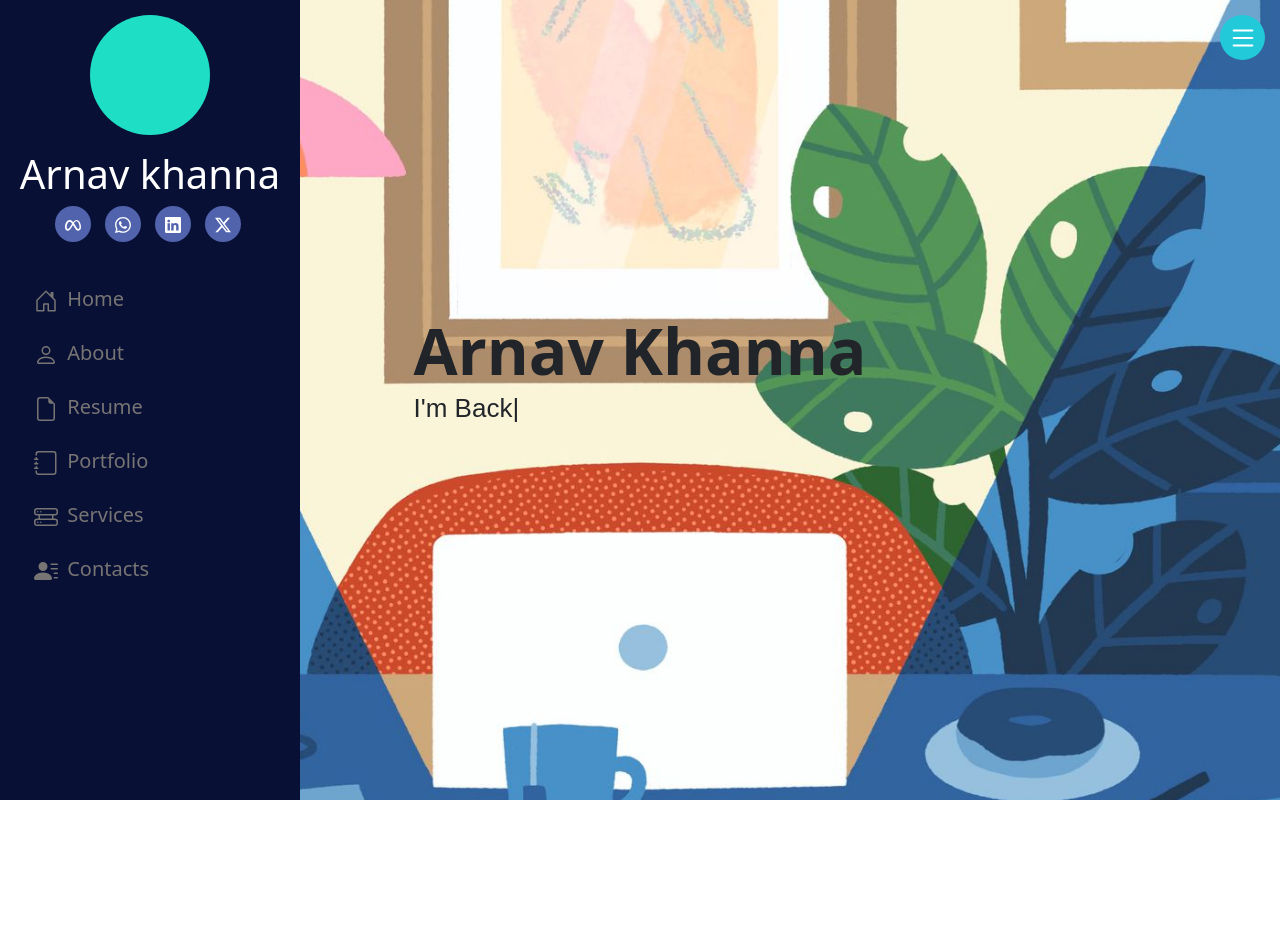
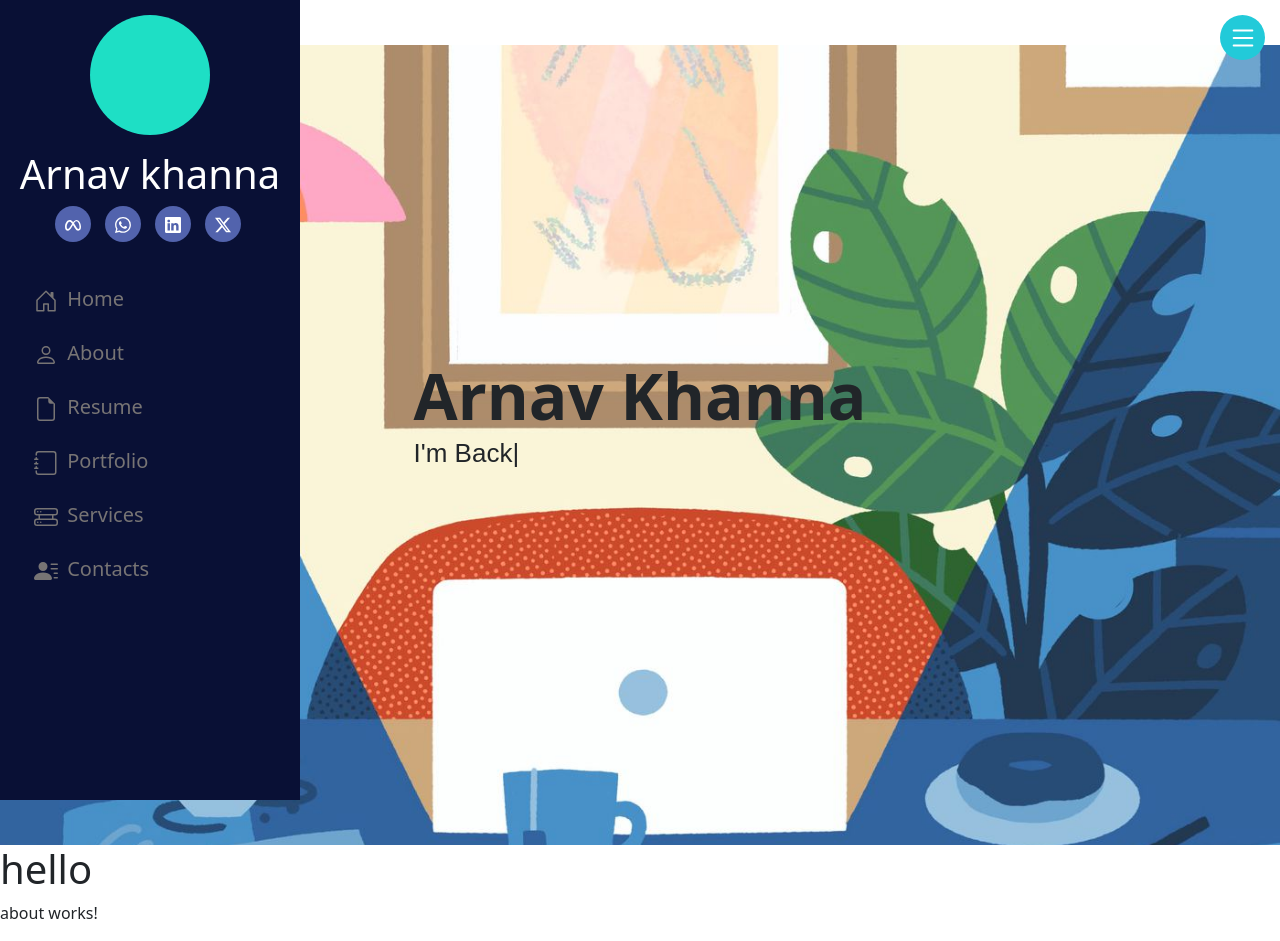
Before and after one commit to arnavktis/portfolio_frontend, an Angular app: page / in a window 1280 px wide. Before the commit the page ends 800 px from the top, so only its background shows below. Built offline with nearby package versions, Linux system fonts and the light colour scheme.

Commit message:
removed position of home

```diff
--- a/src/app/home-page/home-page.component.html
+++ b/src/app/home-page/home-page.component.html
@@ -7,3 +7,8 @@
         </p>
     </div>
 </Section>
+
+<section id="about-section">
+    <h1>hello</h1>
+    <app-about></app-about>
+</section>
--- a/src/app/home-page/home-page.component.scss
+++ b/src/app/home-page/home-page.component.scss
@@ -1,7 +1,6 @@
 #home-section{
     width: 100%;
     height: 100vh;
-    position: absolute;
     background: url('../../assets/Nassner_ZoomIllustration.jpg');
     background-position: center;
     background-size: cover;
```
